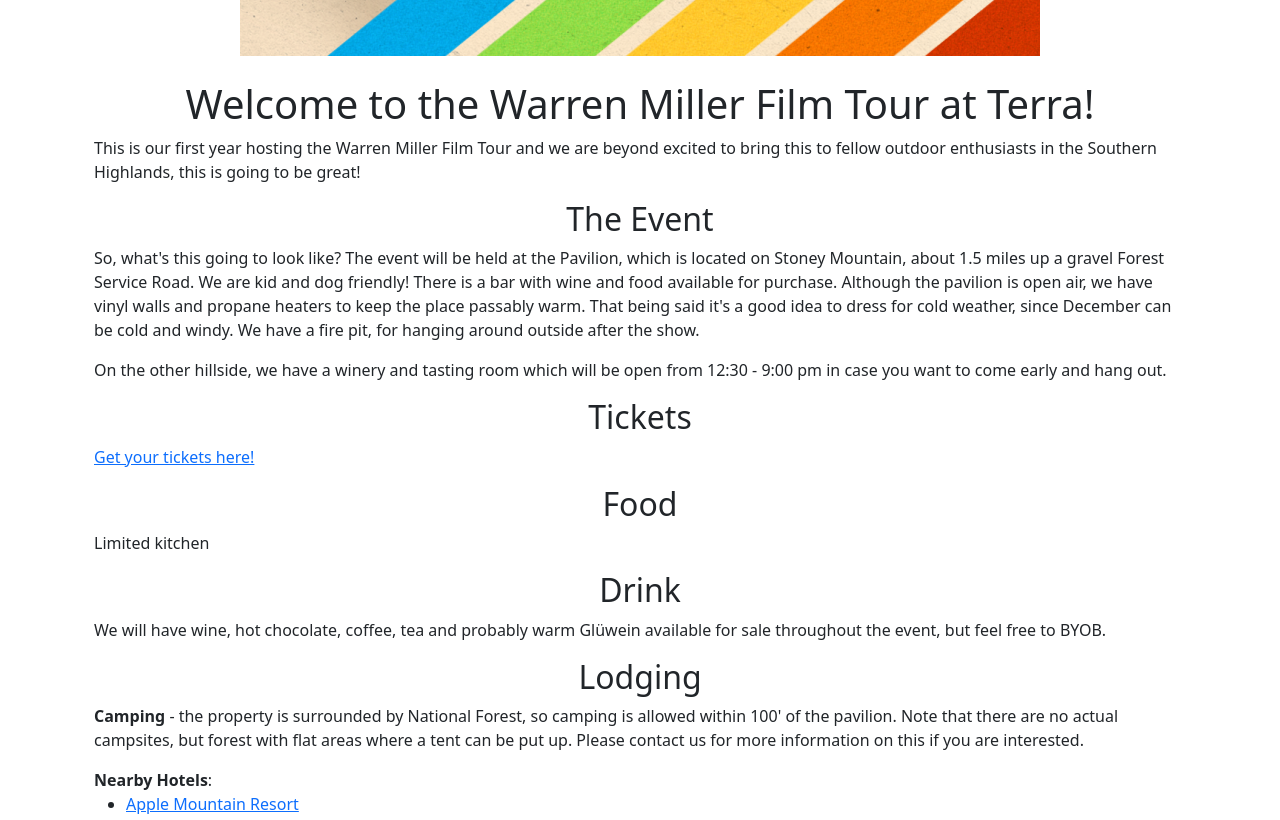
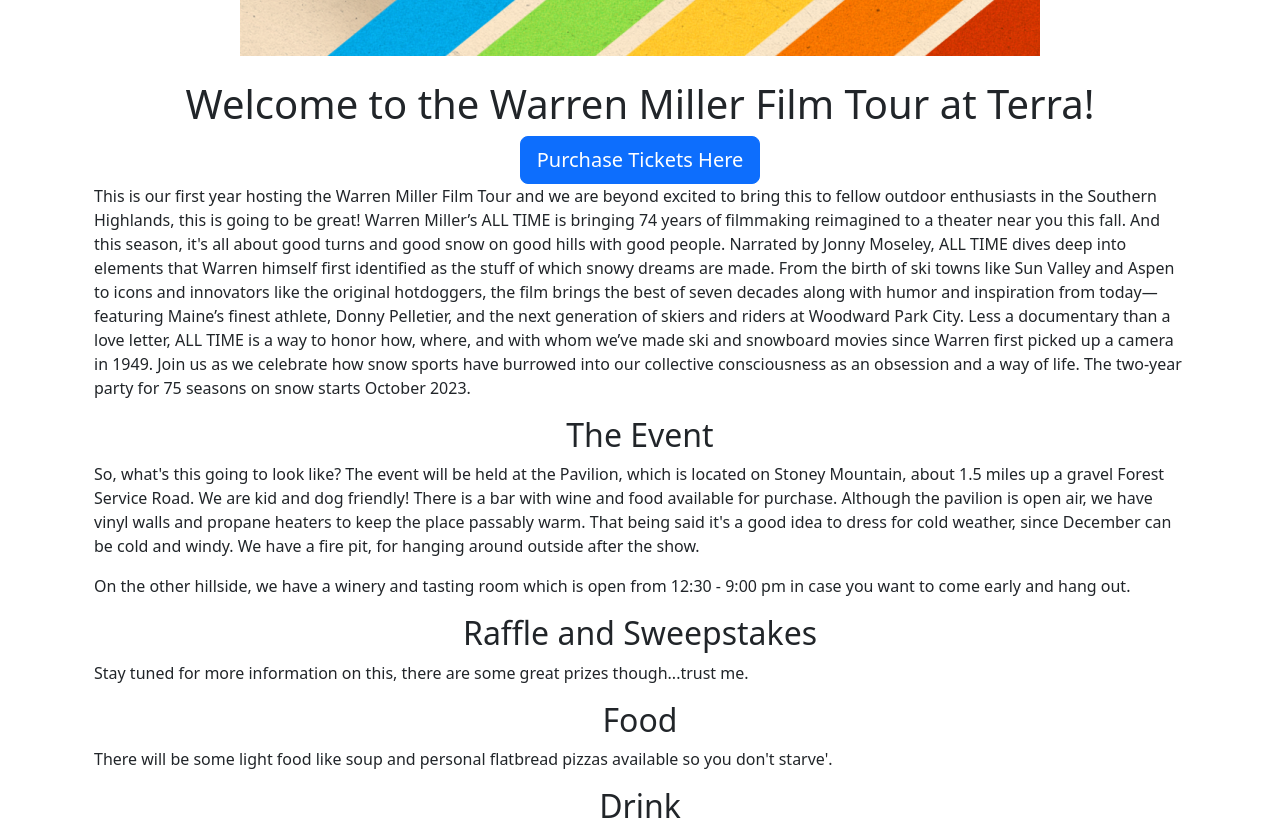
Before and after one commit to tors10e/terra, a React (Create React App) app: page /events/warren-miller in a window 1280 px wide. Shown: the part 800-1620 px from the top of the page. Built offline with nearby package versions, Linux system fonts and the light colour scheme.

Commit message:
Fixed up some language

```diff
--- a/src/events/warren-miller/warren_miller_intro.js
+++ b/src/events/warren-miller/warren_miller_intro.js
@@ -1,11 +1,21 @@
 import React from "react";
+import Button from 'react-bootstrap/Button';
+
 
 const WarrenMillerIntro = () => {
     return (
     <div className="topic">
         <h1 className="cover-heading">Welcome to the Warren Miller Film Tour at Terra!</h1>
+        <Button variant="primary" size="lg" target="_blank" href="https://checkout.square.site/buy/QKSLLJ2AGXVEACNXLEGDXMNI">Purchase Tickets Here</Button>
         <p> This is our first year hosting the Warren Miller Film Tour and we are beyond excited to bring this to
-        fellow outdoor enthusiasts in the  Southern Highlands, this is going to be great!
+        fellow outdoor enthusiasts in the  Southern Highlands, this is going to be great! Warren Miller’s ALL TIME is bringing 74 years of filmmaking reimagined
+        to a theater near you this fall. And this season, it's all about good turns and good snow on good hills with good people.  Narrated by Jonny Moseley,
+        ALL TIME dives deep into elements that Warren himself first identified as the stuff of which snowy dreams are made. From the birth of ski towns like
+        Sun Valley and Aspen to icons and innovators like the original hotdoggers, the film brings the best of seven decades along with humor and inspiration
+        from today—featuring Maine’s finest athlete, Donny Pelletier, and the next generation of skiers and riders at Woodward Park City. Less a documentary
+        than a love letter, ALL TIME is a way to honor how, where, and with whom we’ve made ski and snowboard movies since Warren first picked up a camera in 1949.
+        Join us as we celebrate how snow sports have burrowed into our collective consciousness as an obsession and a way of life. The two-year party for 75
+        seasons on snow starts October 2023.
         </p>
 
         <h2 className="cover-heading">The Event</h2>
@@ -13,13 +23,14 @@ const WarrenMillerIntro = () => {
         Road. We are kid and dog friendly! There is a bar with wine and food available for purchase. Although the pavilion is open air, we have vinyl walls and propane heaters to keep the place
         passably warm. That being said it's a good idea to dress for cold weather, since December can be cold and windy. We have a fire pit, for hanging around outside
         after the show. </p>
-        <p>On the other hillside, we have a winery and tasting room which will be open from 12:30 - 9:00 pm in case you want to come early and hang out.
+        <p>On the other hillside, we have a winery and tasting room which is open from 12:30 - 9:00 pm in case you want to come early and hang out.
         </p>
-        <h2 className="cover-heading">Tickets</h2>
-        <p><a href="https://checkout.square.site/buy/QKSLLJ2AGXVEACNXLEGDXMNI" target="_blank">Get your tickets here!</a></p>
+
+        <h2 className="cover-heading">Raffle and Sweepstakes</h2>
+        <p>Stay tuned for more information on this, there are some great prizes though...trust me.</p>
 
         <h2 className="cover-heading">Food</h2>
-        <p>Limited kitchen</p>
+        <p>There will be some light food like soup and personal flatbread pizzas available so you don't starve'.</p>
 
         <h2 className="cover-heading">Drink</h2>
         <p>We will have wine, hot chocolate, coffee, tea  and probably warm Glüwein available for sale throughout the event, but feel free to BYOB.</p>
```
